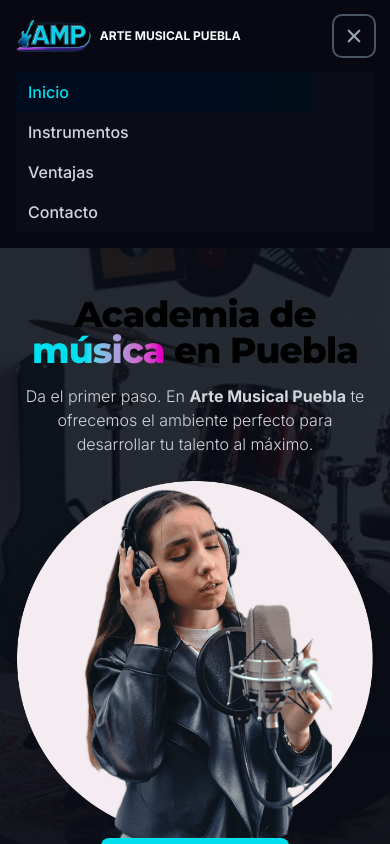
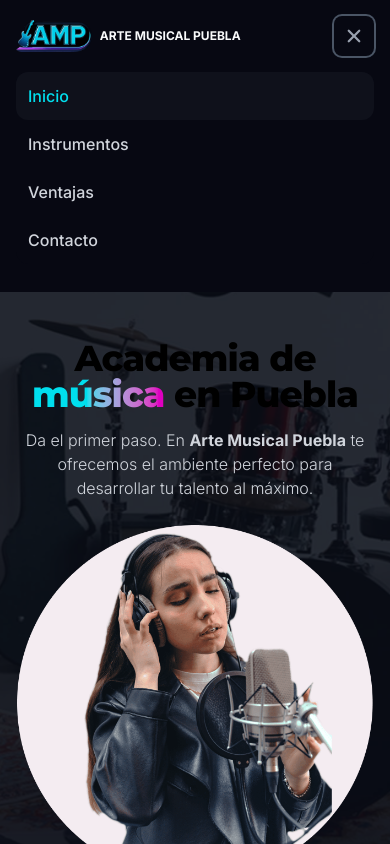
Before and after one commit to MarioMarcial/amp-website, a React (Vite) app: page / in a window 390 px wide. Both pictures are taken after a click on the button "Open main menu". Shown: the top 844 px of the page. Built offline with nearby package versions, Linux system fonts and the light colour scheme.

Commit message:
Nav mobile transition & footer fixed

```diff
--- a/package.json
+++ b/package.json
@@ -13,7 +13,6 @@
     "deploy": "gh-pages -d dist"
   },
   "dependencies": {
-    "@headlessui/react": "^2.2.3",
     "@tailwindcss/vite": "^4.1.6",
     "clsx": "^2.1.1",
     "leaflet": "^1.9.4",
--- a/src/AppRouter.tsx
+++ b/src/AppRouter.tsx
@@ -1,5 +1,5 @@
 import { lazy, Suspense } from 'react';
-import { Routes, Route, Navigate, HashRouter } from 'react-router';
+import { Routes, Route, Navigate, BrowserRouter } from 'react-router';
 import {
   Home,
   Instruments,
@@ -12,7 +12,7 @@
 
 export const AppRouter = () => {
   return (
-    <HashRouter>
+    <BrowserRouter>
       <Routes>
         <Route
           path="/"
@@ -33,6 +33,6 @@
         <Route path="/" element={<Navigate to={'/'} />} />
         <Route path="*" element={<Navigate to={'/'} />} />
       </Routes>
-    </HashRouter>
+    </BrowserRouter>
   );
 };
--- a/src/components/ui/Footer.tsx
+++ b/src/components/ui/Footer.tsx
@@ -11,7 +11,7 @@
       <footer className="px-4 md:px-8">
         <section className="bg-dark-rich-100 py-8 md:py-10">
           <div className="md:flex md:justify-evenly max-w-screen-xl mx-auto">
-            <div className="mb-6 md:mb-0">
+            <div className="mb-10 md:mb-0">
               <Link to={'/'} className="flex flex-col items-center">
                 <img
                   src={`${import.meta.env.BASE_URL}images/amp-logo.png`}
@@ -24,8 +24,8 @@
                 </span>
               </Link>
             </div>
-            <div className="grid grid-cols-1 justify-items-center text-center gap-8 md:grid-cols-2 md:text-start md:gap-0 xl:gap-6">
-              <div className="">
+            <div className="grid grid-cols-1 justify-items-center text-center gap-10 md:grid-cols-2 md:text-start md:gap-0 xl:gap-6">
+              <div>
                 <h4 className="mb-3 md:mb-6 text-sm font-semibold uppercase text-white">
                   Menú
                 </h4>
@@ -44,7 +44,7 @@
                   ))}
                 </ul>
               </div>
-              <div className="">
+              <div>
                 <h4 className="mb-3 md:mb-6 text-sm font-semibold uppercase text-white">
                   Contacto
                 </h4>
@@ -53,11 +53,11 @@
                     <li key={contact.type}>
                       <Link
                         to={contact.href}
-                        className={`hover:underline flex justify-center ${
+                        className={`hover:underline group flex justify-center ${
                           contact.type === 'location' ? '' : 'items-center'
                         } gap-2 md:justify-start`}
                       >
-                        <contact.icon className="text-white w-5 h-5" />
+                        <contact.icon className="text-gray-400 w-5 h-5 ease-in-out" />
                         {contact.label}
                       </Link>
                     </li>
--- a/src/components/ui/Nav.tsx
+++ b/src/components/ui/Nav.tsx
@@ -3,7 +3,6 @@
 import { appMenuData } from './../../data';
 import { IoMdMenu } from 'react-icons/io';
 import { IoClose } from 'react-icons/io5';
-import { Transition } from '@headlessui/react';
 
 export const Nav = () => {
   const { pathname } = useLocation();
@@ -15,7 +14,7 @@
 
   return (
     <nav className="bg-dark-rich-100 outline-primary/10 outline-1 md:outline-0 px-4 md:px-8">
-      <div className="max-w-screen-xl mx-auto flex flex-wrap items-center justify-between py-4 md:py-6">
+      <div className="max-w-screen-xl mx-auto flex flex-wrap items-center justify-between py-4 md:py-6 xl:py-7">
         <Link
           to="/"
           className="flex items-center space-x-2 rtl:space-x-reverse"
@@ -54,7 +53,7 @@
                   to={navItem.path}
                   className={({
                     isActive,
-                  }) => ` block p-0 rounded-sm border-0 transition-colors duration-150
+                  }) => ` block p-0 rounded-sm border-0 transition-colors duration-300
                     ${
                       isActive
                         ? 'text-primary p-0 m-0'
@@ -70,26 +69,25 @@
         </div>
 
         {/* Mobile */}
-        <Transition
-          show={isOpen}
-          enter="transition-opacity duration-300"
-          enterFrom="opacity-0"
-          enterTo="opacity-100"
-          leave="transition-opacity duration-150 ease-out"
-          leaveFrom="opacity-100"
-          leaveTo="opacity-0"
+        <div
+          className={`md:hidden w-full transition-all duration-300 ease-in-out overflow-hidden
+            ${
+              isOpen
+                ? 'h-55 opacity-100 pointer-events-auto'
+                : 'h-0 opacity-0 pointer-events-none'
+            }
+          `}
         >
-          <div className="md:hidden md:opacity-0 w-full" id="navbar-solid-bg">
-            <ul className="flex flex-col font-medium mt-4 rounded-xl rtl:space-x-reverse">
+          <ul className="flex flex-col font-medium mt-4 rounded-xl bg-dark-rich-100">
             {appMenuData.map((navItem) => (
               <li key={navItem.name}>
                 <NavLink
                   to={navItem.path}
                   className={({ isActive }) =>
-                      `block py-2 px-3 ${
+                    `block p-3 transition-colors duration-300 focus:border-none ${
                       isActive
-                          ? 'rounded-sm bg-linear-to-l from-dark-rich from-15%   to-primary-500 to-40%  text-primary'
-                          : 'rounded-sm bg-dark-rich text-gray-300 hover:text-primary'
+                        ? 'text-primary rounded-xl bg-gray-dark'
+                        : 'text-gray-300 hover:text-primary-100'
                     }`
                   }
                 >
@@ -99,7 +97,6 @@
             ))}
           </ul>
         </div>
-        </Transition>
       </div>
     </nav>
   );
--- a/src/index.css
+++ b/src/index.css
@@ -5,8 +5,8 @@
 @theme {
   --font-montserrat: 'Montserrat', sans-serif;
   --font-inter: 'Inter', sans-serif;
+
   --color-dark-rich: oklch(0.16 0.0218 274.75);
-  /* --color-dark-rich: oklch(0.15 0.0218 274.75); */
   --color-dark-rich-100: oklch(0.14 0.0218 274.75);
   --color-dark-rich-200: oklch(0.13 0.0218 274.75);
 
```
Also changed, not shown: 1 other file (tests, documents, lock files or other folders). Lines whose indentation alone changed are shown as unchanged.
